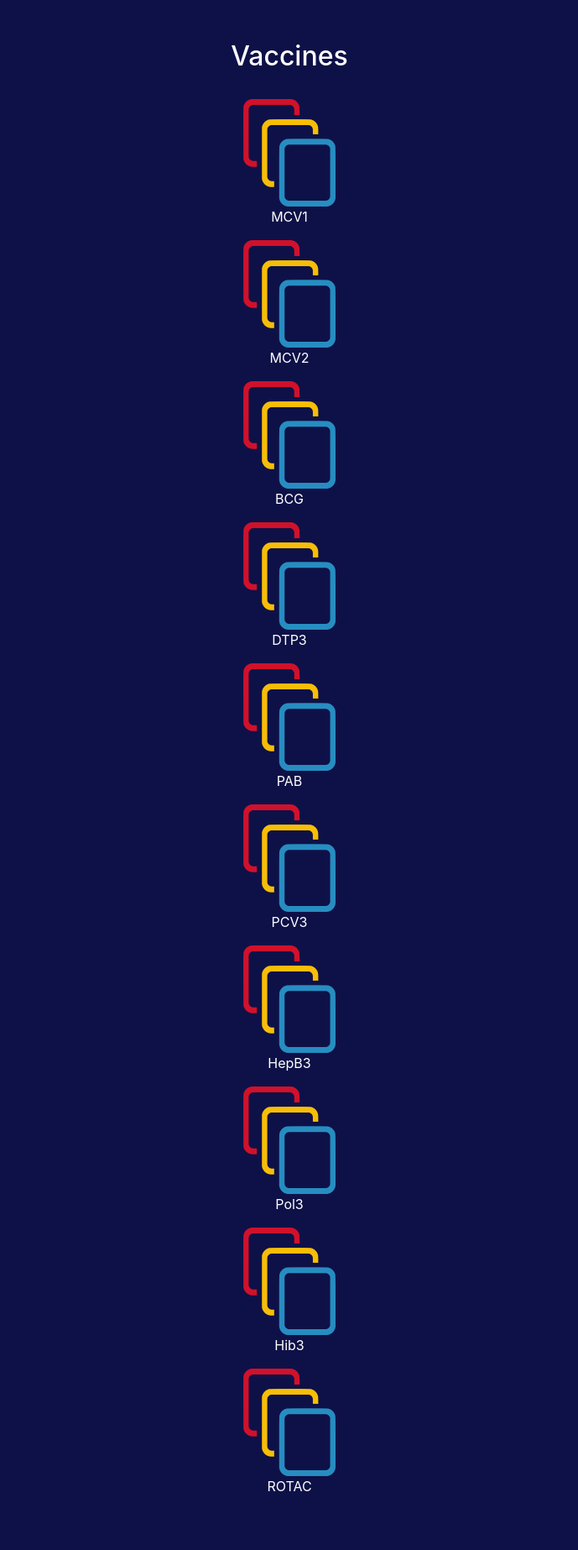
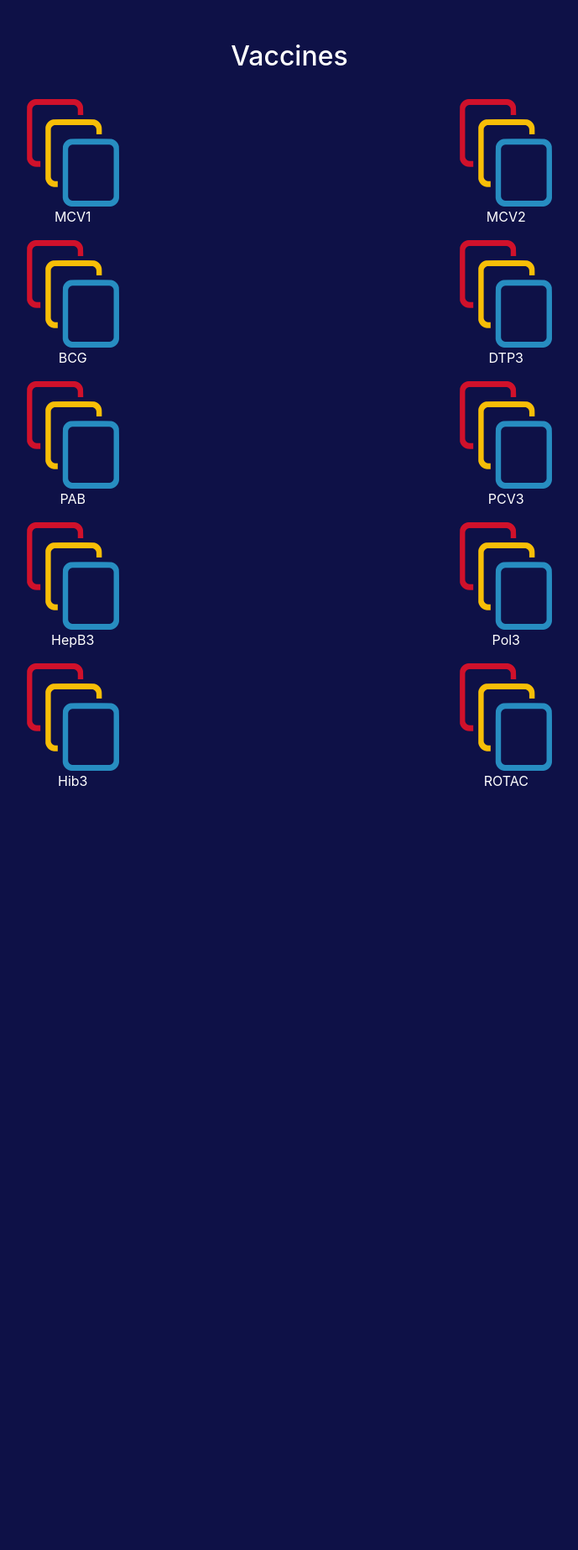
Before and after one commit to jeremylee73/T4SG-Technical-Challenge, a Flask app: page /vaccines in a window 1280 px wide. Shown: the part 66-1912 px from the top of the page at 84% size, without its empty margins (295-984 px from the left). After the commit the page ends 1002 px from the top, so only its background shows below. Run offline with Flask 2, Linux system fonts and the light colour scheme; a user stored in the database is signed in.

Commit message:
Fixed vaccine interface

```diff
--- a/static/styles.css
+++ b/static/styles.css
@@ -21,7 +21,7 @@ body
   background-color: #0e1147;
 }
 
-.folder
+.shrink
 {
   width: 25%;
   height: 25%;
--- a/templates/vaccines.html
+++ b/templates/vaccines.html
@@ -9,9 +9,9 @@
       Vaccines
     </div><br>
     {% for vaccine in all_vaccines %}
-      <form action="/vaccines" method="post" class="center">
+      <form action="/vaccines" method="post" class="center d-inline-block">
           <div class="form-group">
-              <a type="submit" name="{{ vaccine }}"><img class="folder" src="/static/folder.png"></a>
+              <a type="submit" name="{{ vaccine }}"><img class="shrink" src="/static/folder.png"></a>
               <p class="text-white">{{ vaccine }}</p>
           </div>
       </form>
```
